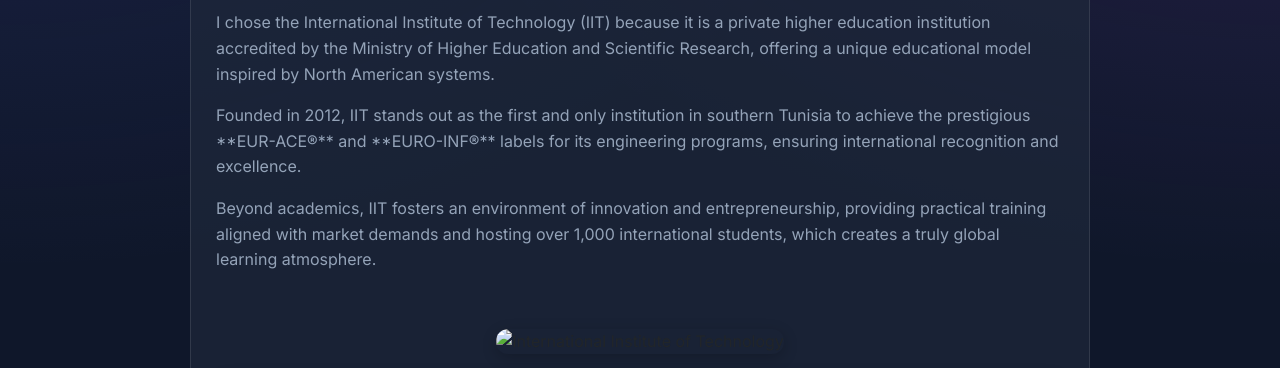
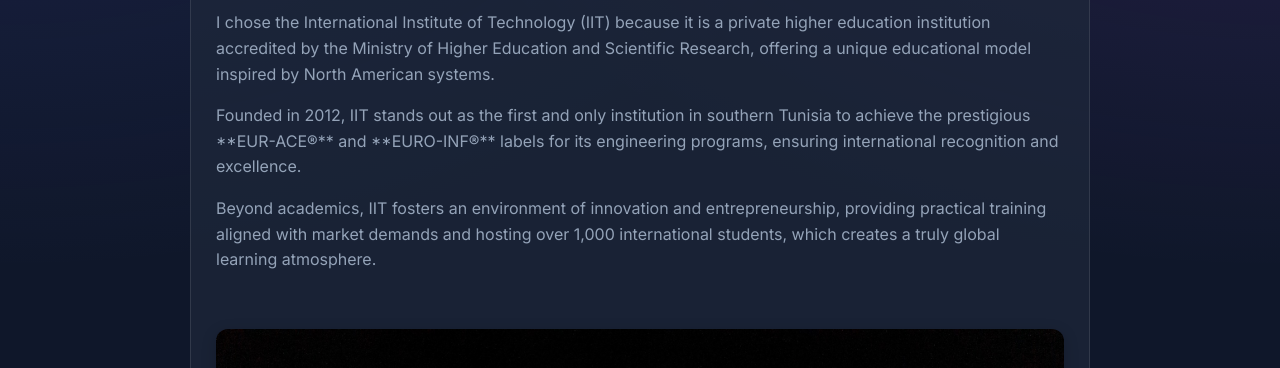
Before and after one commit to MohamedAminAichaoui/MyPortfolio, a plain HTML site: page iit.html in a window 1280 px wide. Shown: the part 295-663 px from the top of the page. Drawn offline with Linux system fonts and the light colour scheme; files that its build step writes are made by us from their sources; files whose address does not match are found by name.

Commit message:
Update iit.html

```diff
--- a/iit.html
+++ b/iit.html
@@ -49,7 +49,7 @@
                 </div>
 
                 <div style="flex: 0 0 300px; text-align: center;">
-                    <img src="IIT.jpg" alt="International Institute of Technology" style="width: 100%; border-radius: 12px; margin-bottom: 20px; box-shadow: 0 4px 15px rgba(0,0,0,0.2);">
+                    <img src="IIT10.jpg" alt="International Institute of Technology" style="width: 100%; border-radius: 12px; margin-bottom: 20px; box-shadow: 0 4px 15px rgba(0,0,0,0.2);">
                     <img src="iitlogo.png" alt="International Institute of Technology" style="width: 100%; border-radius: 12px; margin-bottom: 20px; box-shadow: 0 4px 15px rgba(0,0,0,0.2);">
                     <h3 style="margin:0; font-size: 1.8rem; color: var(--primary-color);">IIT</h3>
                     <p style="color: var(--text-muted); font-size: 0.9rem;">North American Private University</p>
```
